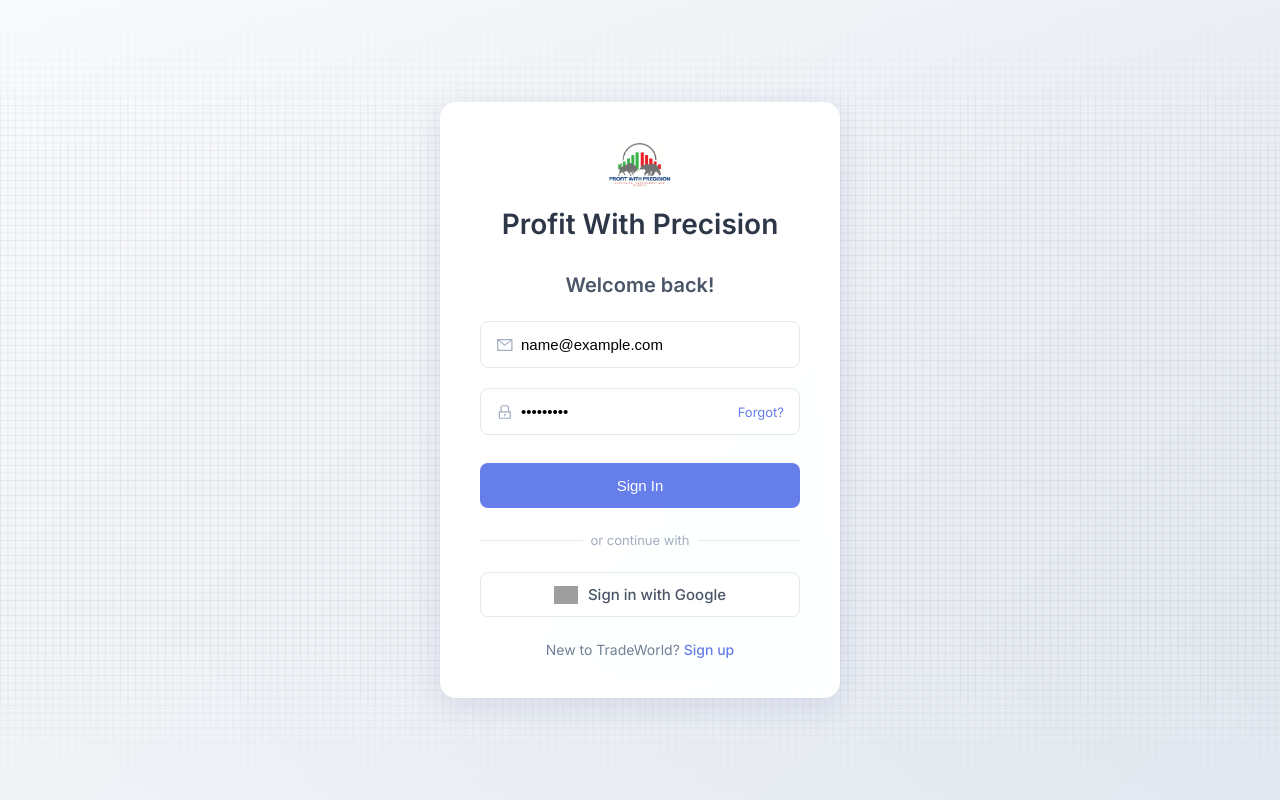
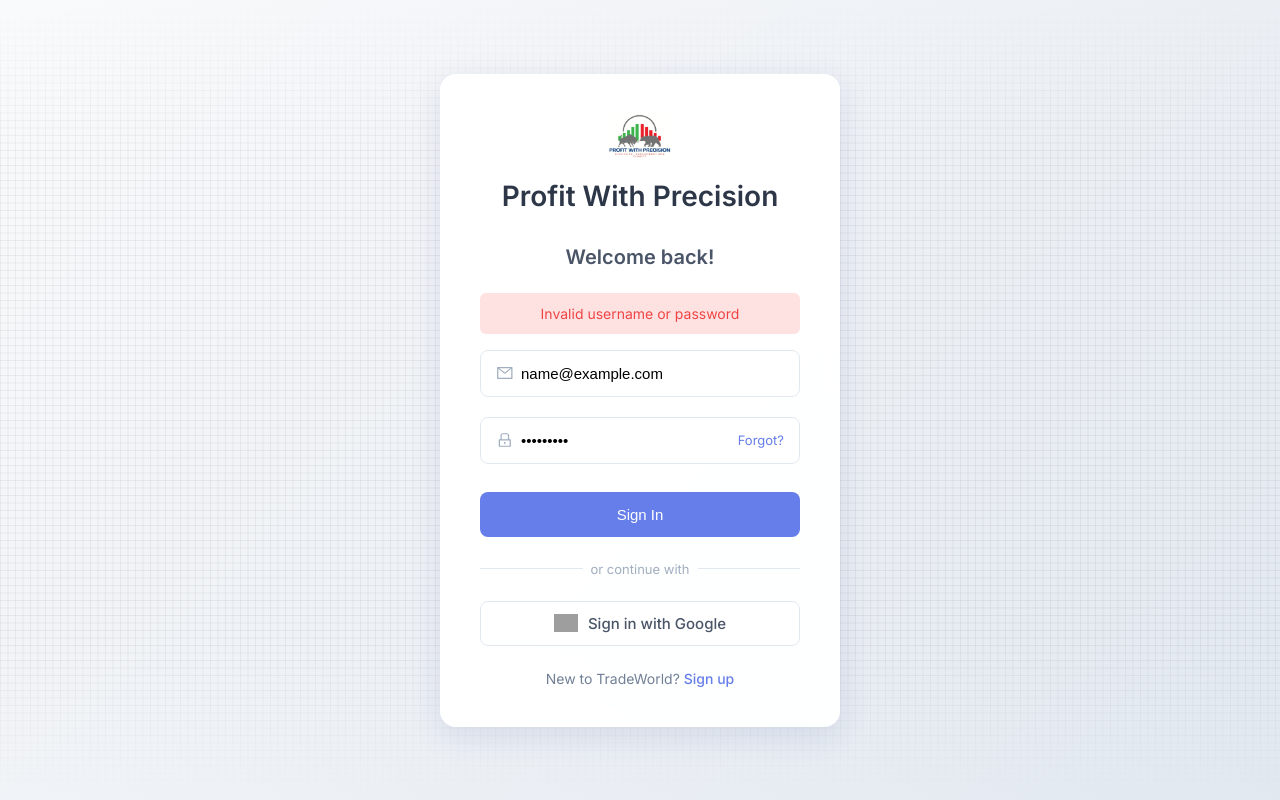
Before and after one commit to sudhanshu2070/last-trade, a React (Vite) app: page /login in a window 1280 px wide. Both pictures are taken after typing "name@example.com", "Sample123" into the empty fields and a click on the button "Sign In". Built offline with nearby package versions, Linux system fonts and the light colour scheme; grey boxes are pictures that could not be loaded.

Commit message:
Login and Signup page 0.4

```diff
--- a/src/components/auth/Login.module.css
+++ b/src/components/auth/Login.module.css
@@ -183,6 +183,16 @@
   text-decoration: none;
 }
 
+.errorMessage {
+  color: #ef4444;
+  background-color: #fee2e2;
+  padding: 0.75rem;
+  border-radius: 0.375rem;
+  margin-bottom: 1rem;
+  text-align: center;
+  font-size: 0.875rem;
+}
+
 @media (max-width: 480px) {
   .loginCard {
     padding: 1.5rem;
--- a/src/components/auth/Login.tsx
+++ b/src/components/auth/Login.tsx
@@ -1,14 +1,18 @@
 import React, { useEffect, useState } from 'react';
+import { useLocation, useNavigate } from 'react-router-dom';
+import { useAuth } from '../Context/AuthContext';
 import styles from './Login.module.css';
 import Logo from '../../assets/logo.jpg';
 import { AiOutlineMail, AiOutlineLock } from 'react-icons/ai';
-import { useLocation, useNavigate } from 'react-router-dom';
 
 const Login = () => {
   const [email, setEmail] = useState('');
   const [password, setPassword] = useState('');
   const location = useLocation();
   const navigate = useNavigate();
+  const [error, setError] = useState('');
+  const { login } = useAuth();
+
 
   useEffect(() => {
     const params = new URLSearchParams(location.search);
@@ -22,7 +26,15 @@ const Login = () => {
 
   const handleSubmit = (e: React.FormEvent) => {
     e.preventDefault();
-    // Handle login logic
+    setError('');
+
+    // Hardcoded credentials check
+    if (email === 'admin@pwp.com' && password === '123') {
+      login(); // Set authenticated state
+      navigate('/dashboard'); // Redirect to dashboard
+    } else {
+      setError('Invalid username or password');
+    }
   };
 
   return (
@@ -37,6 +49,8 @@ const Login = () => {
         {/* Form */}
         <form onSubmit={handleSubmit} className={styles.loginForm}>
           <h2 className={styles.welcomeText}>Welcome back!</h2>
+
+          {error && <div className={styles.errorMessage}>{error}</div>}
 
           {/* Email */}
           <div className={styles.inputGroup}>
```
